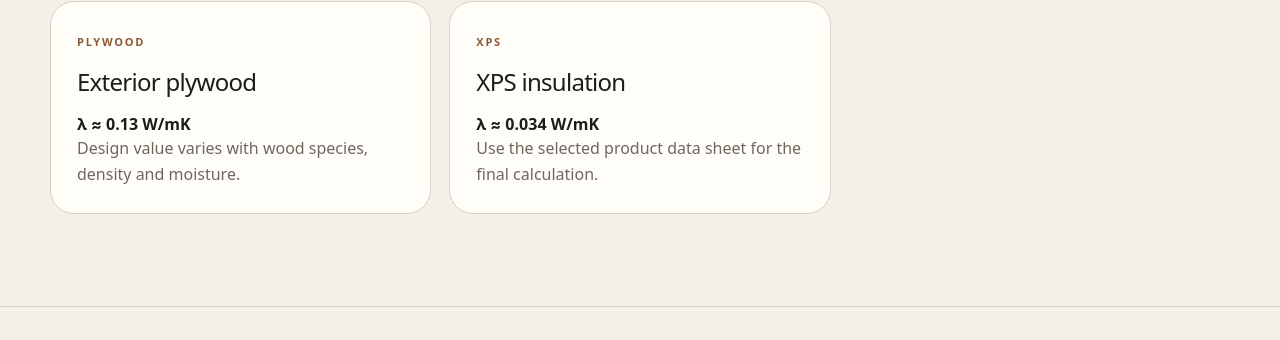
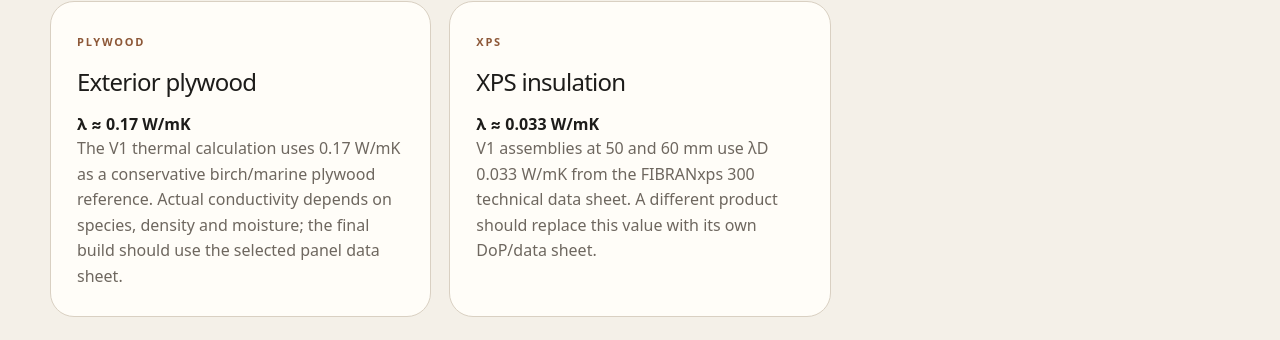
Before and after one commit to zoxknez/sapice, a Next.js app: page /en/materials in a window 1280 px wide. Shown: the part 412-752 px from the top of the page. Built offline with nearby package versions, Linux system fonts and the light colour scheme; no server answers.

Commit message:
data: bind material thermal values to explicit sources

```diff
--- a/src/data/materials.ts
+++ b/src/data/materials.ts
@@ -1,30 +1,43 @@
 export type Material = {
-  id: string;
+  id: "plywood" | "xps";
   nameSr: string;
   nameEn: string;
   lambdaTypicalWmK: number;
   lambdaRangeWmK: [number, number];
+  lambdaByThicknessMm?: Record<number, number>;
+  sourceIds: string[];
   notesSr: string;
   notesEn: string;
 };
 
-export const materials: Record<string, Material> = {
+export const materials: Record<Material["id"], Material> = {
   plywood: {
     id: "plywood",
     nameSr: "Vodootporna šperploča",
     nameEn: "Exterior plywood",
-    lambdaTypicalWmK: 0.13,
-    lambdaRangeWmK: [0.11, 0.17],
-    notesSr: "Projektantska vrednost zavisi od vrste drveta, gustine i vlage.",
-    notesEn: "Design value varies with wood species, density and moisture."
+    lambdaTypicalWmK: 0.17,
+    lambdaRangeWmK: [0.10, 0.18],
+    sourceIds: ["nord-marine-birch-plywood", "usfs-wood-handbook-2021", "iso-10456-2007"],
+    notesSr: "V1 termički proračun koristi 0,17 W/mK kao konzervativnu referencu za birch/marine plywood. Stvarna vrednost zavisi od vrste drveta, gustine i vlage; finalni projekat treba da koristi tehnički list izabrane ploče.",
+    notesEn: "The V1 thermal calculation uses 0.17 W/mK as a conservative birch/marine plywood reference. Actual conductivity depends on species, density and moisture; the final build should use the selected panel data sheet."
   },
   xps: {
     id: "xps",
     nameSr: "XPS izolacija",
     nameEn: "XPS insulation",
-    lambdaTypicalWmK: 0.034,
-    lambdaRangeWmK: [0.029, 0.038],
-    notesSr: "Koristiti tehnički list konkretnog proizvoda za finalni proračun.",
-    notesEn: "Use the selected product data sheet for the final calculation."
+    lambdaTypicalWmK: 0.033,
+    lambdaRangeWmK: [0.031, 0.037],
+    lambdaByThicknessMm: {
+      50: 0.033,
+      60: 0.033
+    },
+    sourceIds: ["fibran-xps-300", "iso-10456-2007"],
+    notesSr: "Za V1 sklopove 50 i 60 mm koristi se λD 0,033 W/mK iz FIBRANxps 300 tehničkog lista. Drugi proizvod mora da zameni ovu vrednost sopstvenim DoP/tehničkim listom.",
+    notesEn: "V1 assemblies at 50 and 60 mm use λD 0.033 W/mK from the FIBRANxps 300 technical data sheet. A different product should replace this value with its own DoP/data sheet."
   }
 };
+
+export function materialLambda(materialId: Material["id"], thicknessMm: number) {
+  const material = materials[materialId];
+  return material.lambdaByThicknessMm?.[thicknessMm] ?? material.lambdaTypicalWmK;
+}
```
